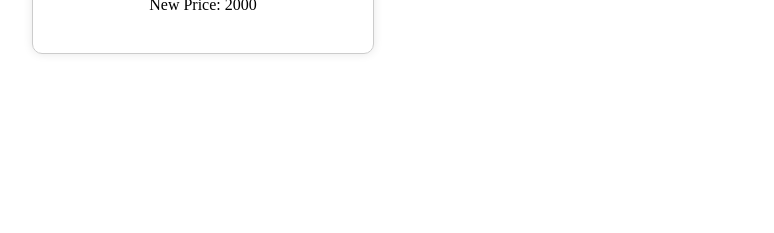
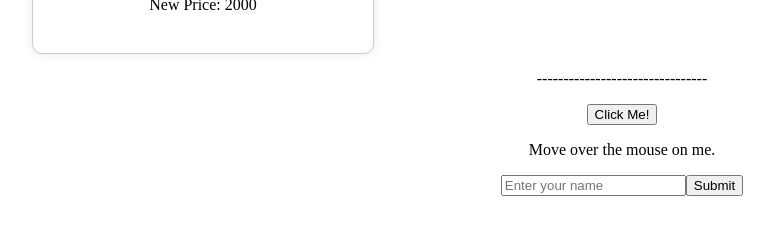
Before and after one commit to Zohaib-57/React_JS, a React (Vite) app: page / in a window 1280 px wide. Shown: the part 2997-3230 px from the top of the page, without its empty margins (18-792 px from the left). Before the commit the page ends 3101 px from the top, so only its background shows below. Built offline with nearby package versions, Linux system fonts and the light colour scheme.

Commit message:
done with the handling the event and event object

```diff
--- a/src/App.jsx
+++ b/src/App.jsx
@@ -4,6 +4,8 @@ import { Discription } from './Title'
 import CurlyBrace from './CurlyBrace'
 import ProductList from './ProductList'
 import AmazonPage from './pages/AmazonPage'
+import Button from './components/Button'
+import Form from './components/Form'
 function App() {
 
   return (
@@ -16,6 +18,10 @@ function App() {
     <ProductList />
 
     <AmazonPage />
+
+    <p>--------------------------------</p>
+    <Button />
+    <Form />
     {/*  this is parent closing tags called as react fragment*/ }
     </>
   )
--- /dev/null
+++ b/src/components/Button.jsx
@@ -0,0 +1,26 @@
+import React from 'react'
+
+const Button = () => {
+    let handleClick = () => {
+        console.log('Button Clicked');
+    }
+    let handlepara=()=>{
+        console.log("I am mouse over"
+        );
+
+    }
+  return (
+    <div>
+        <button onClick={handleClick}>
+            Click Me!
+        </button>
+        {/* writing the function with the parenthesis () means execute the fucntion  at the runtime...  */}
+        {/* <p onMouseOver={handlepara()}>Move over the mouse on me.</p> */}
+
+        <p onMouseOver={handlepara}>Move over the mouse on me.</p>
+
+    </div>
+  )
+}
+
+export default Button;
--- /dev/null
+++ b/src/components/Form.jsx
@@ -0,0 +1,20 @@
+import React from 'react'
+
+const Form = () => {
+    const handleSubmit = (e) => {
+        e.preventDefault();
+        console.log("form was subumitted");
+    }
+  return (
+    // by deafult form will refresh the page so we need to prevent that
+    // we can prevent that by using e.preventDefault() method
+    // we can also use onSubmit event on form tag
+    <form onSubmit={handleSubmit}>
+        <input type="text" name="name" id="name" placeholder="Enter your name" />
+        {/*  we can also use onClick event on button tag */}
+        <button>Submit</button>
+    </form>
+  )
+}
+
+export default Form
```
